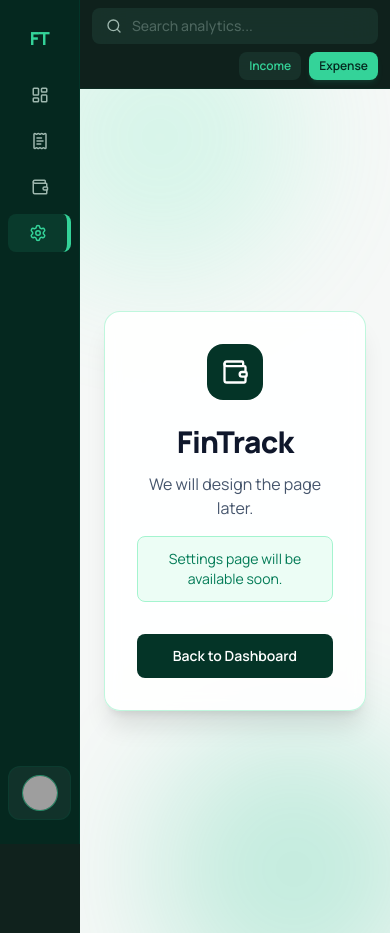
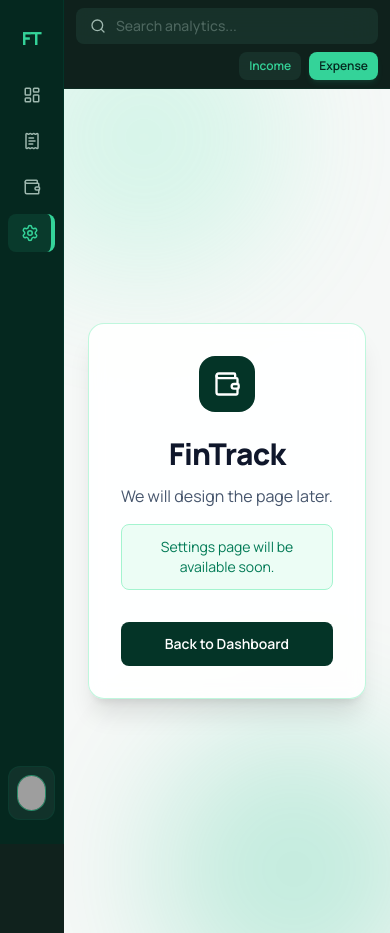
Before and after one commit to Kirubel-Te/FinTrack, a React (Vite) app: page /settings in a window 390 px wide. Built offline with nearby package versions, Linux system fonts and the light colour scheme; no server answers; grey boxes are pictures that could not be loaded.

Commit message:
sidebar edited

```diff
--- a/src/components/Sidebar.tsx
+++ b/src/components/Sidebar.tsx
@@ -25,7 +25,7 @@ const navItems = [
 
 export function Sidebar() {
   return (
-    <aside className="fixed left-0 top-0 h-full w-20 md:w-64 bg-emerald-zenith-accent border-r border-emerald-900/30 flex flex-col py-6 md:py-8 z-50">
+    <aside className="fixed left-0 top-0 h-full w-16 md:w-64 bg-emerald-zenith-accent border-r border-emerald-900/30 flex flex-col py-6 md:py-8 z-50">
       <div className="px-3 md:px-6 mb-6 md:mb-8 text-center md:text-left">
         <h1 className="hidden md:block text-xl font-black text-emerald-zenith-primary tracking-tight">FinTrack</h1>
         <h1 className="md:hidden text-lg font-black text-emerald-zenith-primary tracking-tight">FT</h1>
--- a/src/page/Dashboard.tsx
+++ b/src/page/Dashboard.tsx
@@ -19,7 +19,7 @@ export function DashboardLayout() {
     <div className="min-h-screen flex bg-emerald-zenith-bg text-emerald-zenith-text">
       <Sidebar />
 
-      <main className="ml-20 md:ml-64 flex min-w-0 flex-1 flex-col">
+      <main className="ml-16 md:ml-64 flex min-w-0 flex-1 flex-col">
         <TopBar
           onAddIncomeClick={() => setIsAddIncomeOpen(true)}
           onAddExpenseClick={() => setIsAddExpenseOpen(true)}
```
